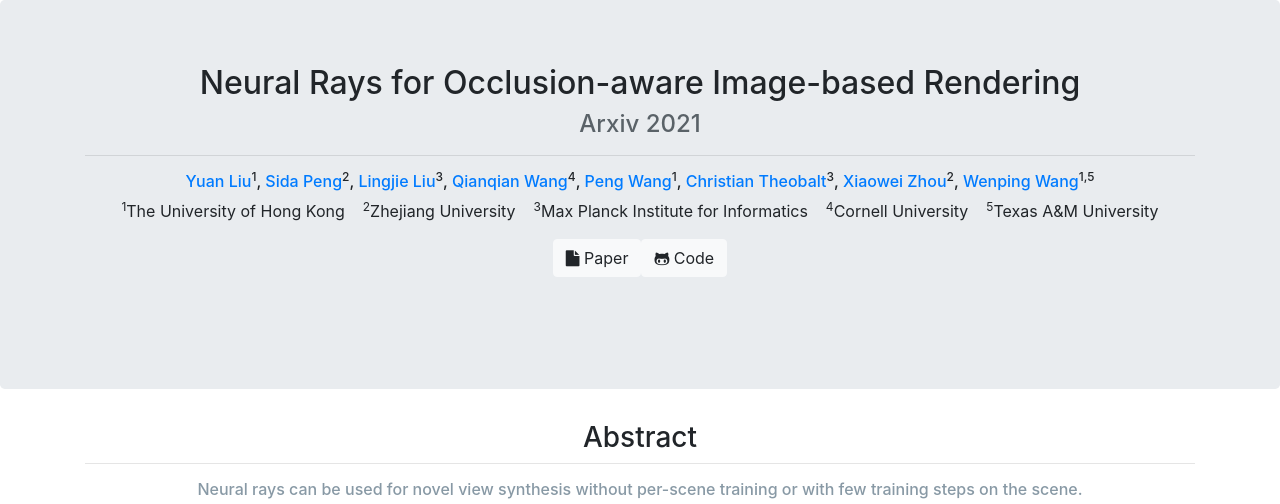
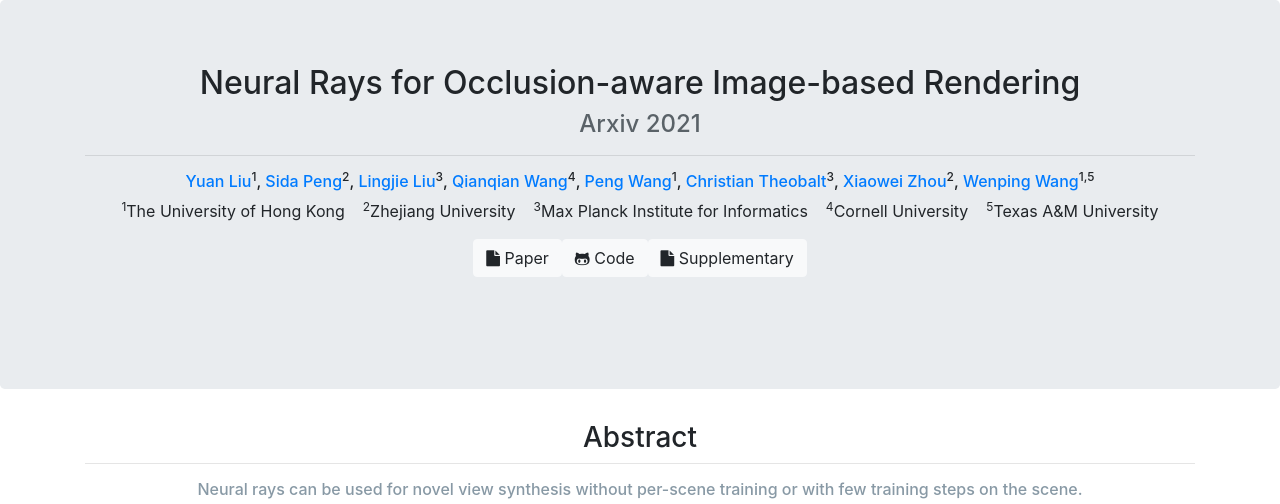
Before and after one commit to liuyuan-pal/NeuRay, a plain HTML site: page index.html in a window 1280 px wide. Shown: the top 504 px of the page. Drawn offline with nearby package versions, Linux system fonts and the light colour scheme.

Commit message:
add supp

```diff
--- a/index.html
+++ b/index.html
@@ -50,10 +50,10 @@
 <!--                  <p class="mb-5"><a class="btn btn-large btn-light" href="https://zjueducn-my.sharepoint.com/:f:/g/personal/pengsida_zju_edu_cn/Eo9zn4x_xcZKmYHZNjzel7gBdWf_d4m-pISHhPWB-GZBYw?e=Hf4mz7" role="button">-->
 <!--                    <i class="fa fa-database"></i> Data</a> </p>-->
 <!--              </div>-->
-<!--              <div class="column">-->
-<!--                  <p class="mb-5"><a class="btn btn-large btn-light" href="https://github.com/zju3dv/neuralbody/blob/master/supplementary_material.md" role="button"  target="_blank">-->
-<!--                    <i class="fa fa-file"></i> Supplementary</a> </p>-->
-<!--              </div>-->
+              <div class="column">
+                  <p class="mb-5"><a class="btn btn-large btn-light" href="./neuray_supp.pdf" role="button"  target="_blank">
+                    <i class="fa fa-file"></i> Supplementary</a> </p>
+              </div>
             </div>
 
           </div>
```
Also changed, not shown: 1 other file.
